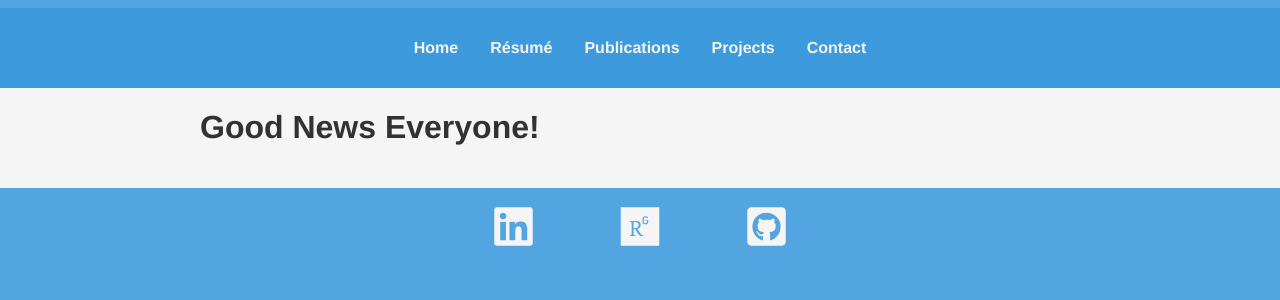
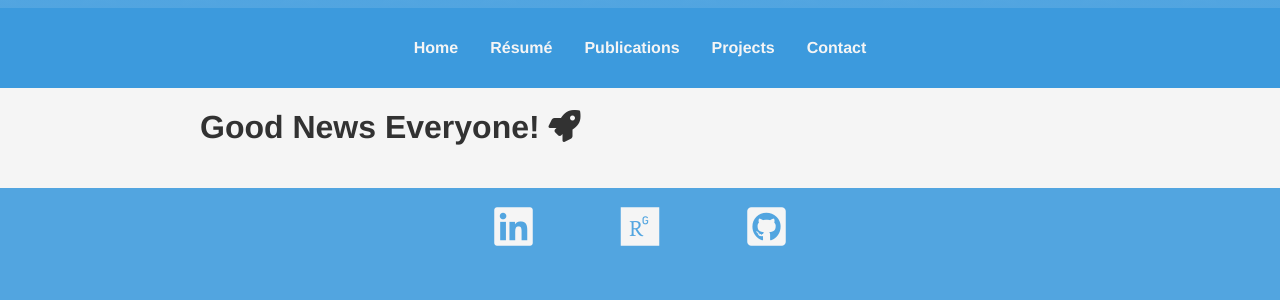
Before and after one commit to dmtveit/dmtveit.github.io, a Jekyll site: the page built from news/_posts/2019-11-24-good-news.md, in a window 1280 px wide. Shown: the part 232-532 px from the top of the page. Built offline with Jekyll 4.4.1, drawn with Linux system fonts in a browser that asks for light colours; our own code applies the rules of GitHub Pages for plain Markdown files.

```diff
--- a/news/_posts/2019-11-24-good-news.md
+++ b/news/_posts/2019-11-24-good-news.md
@@ -2,4 +2,4 @@
 title: Good News!
 ---
 
-# Good News Everyone!
+# Good News Everyone! <i class="fas fa-rocket"></i>
```
Also changed, not shown: about/_posts/2019-11-24-about.md (+1 -1 lines).
